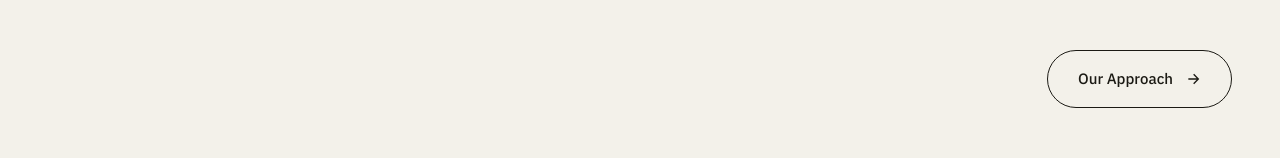
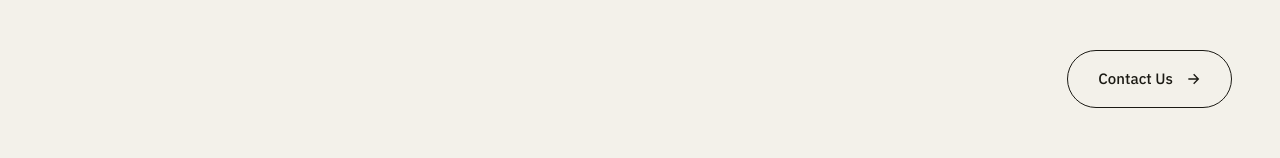
Before and after one commit to sillyledger/onpointvc, a Next.js app: page / in a window 1280 px wide. Shown: the part 514-672 px from the top of the page. Built offline with nearby package versions, Linux system fonts and the light colour scheme; a web font is replaced by a local one.

Commit message:
Fix dead hero CTA: link Contact Us button to /contact

```diff
--- a/components/Main.tsx
+++ b/components/Main.tsx
@@ -52,15 +52,15 @@ export function Main() {
           <span style={{ color: "var(--ink-dim)" }}>conviction, not consensus.</span>
         </h1>
         <div className="mt-[52px] flex justify-end">
-          <a
-            href="#approach"
+          <Link
+            href="/contact"
             className="inline-flex items-center gap-3 rounded-full border-[1.5px] border-[var(--text)] px-[30px] py-[17px] font-sans text-[15px] font-medium text-[var(--text)] no-underline transition-colors hover:bg-[var(--text)] hover:text-[var(--paper)]"
           >
-            Our Approach
+            Contact Us
             <svg viewBox="0 0 24 24" fill="none" stroke="currentColor" strokeWidth="2" className="h-4 w-4">
               <path d="M5 12h14M13 5l7 7-7 7" />
             </svg>
-          </a>
+          </Link>
         </div>
       </div>
     </div>
```
